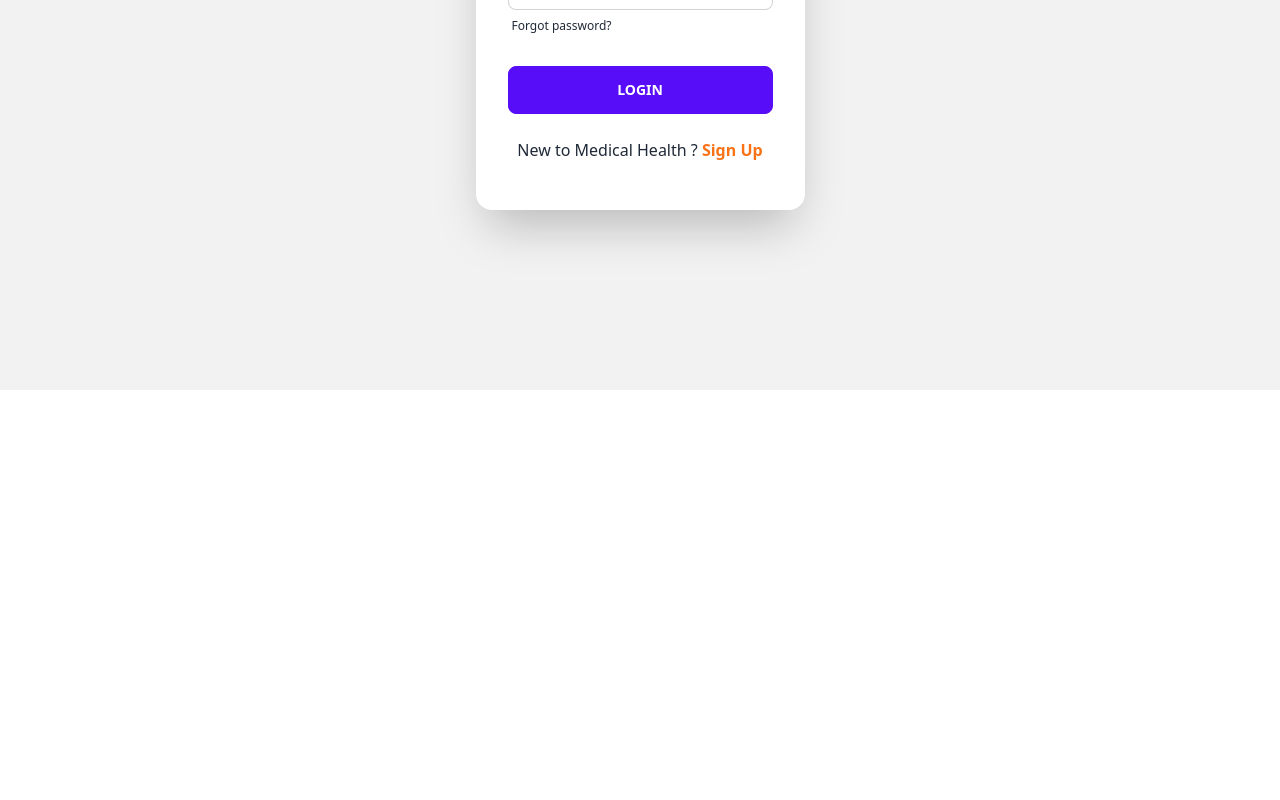
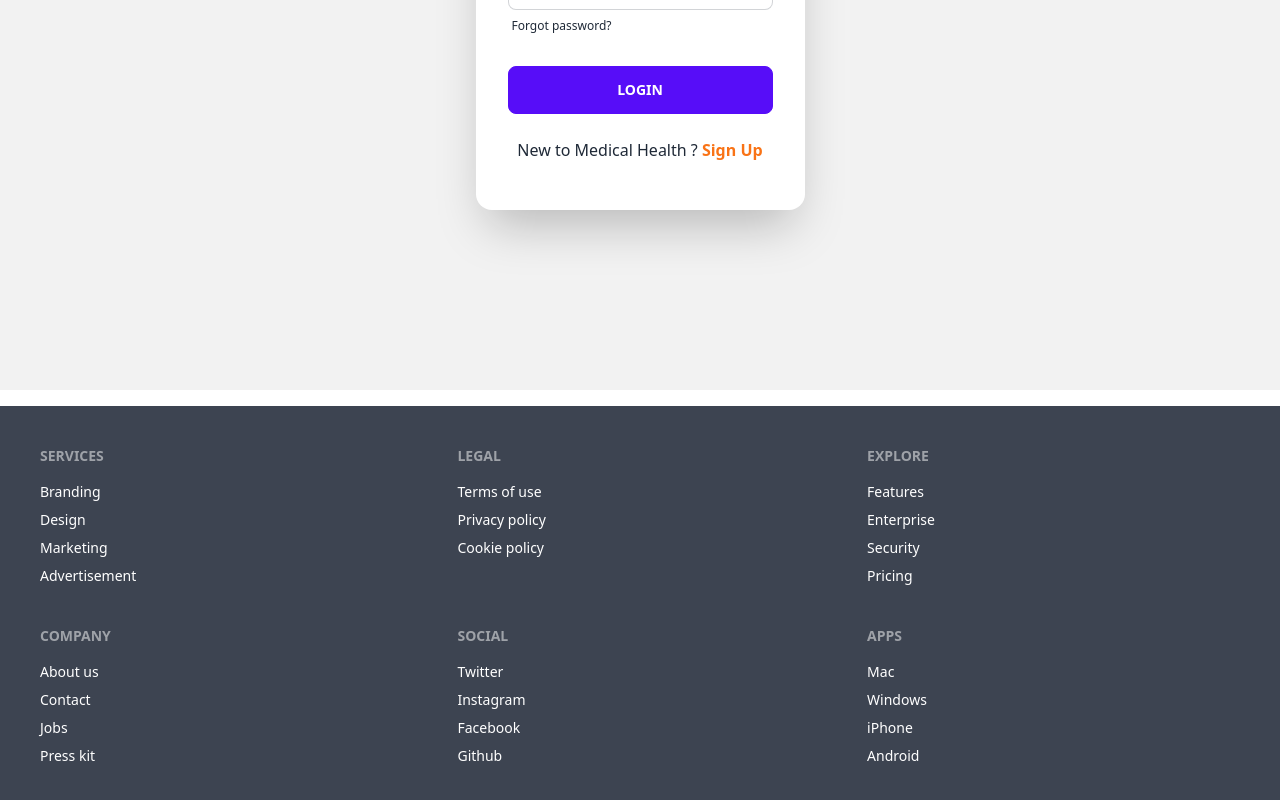
Before and after one commit to sabuj0143/Doctor-Client, a React (Vite) app: page /login in a window 1280 px wide. Shown: the part 510-1310 px from the top of the page. Before the commit the page ends 900 px from the top, so only its background shows below. Built offline with nearby package versions, Linux system fonts and the light colour scheme; no server answers.

Commit message:
Some more added

```diff
--- a/src/Layout/Main.jsx
+++ b/src/Layout/Main.jsx
@@ -1,11 +1,13 @@
 import { Outlet } from "react-router-dom";
 import Navbar from "../components/Home/Navbar/Navbar";
+import Footer from "../components/Home/Footer/Footer";
 
 const Main = () => {
     return (
         <div className="w-full mx-auto">
             <Navbar></Navbar>
            <Outlet></Outlet>
+           <Footer></Footer>
         </div>
     );
 };
--- a/src/components/Booking/Booking.jsx
+++ b/src/components/Booking/Booking.jsx
@@ -1,11 +1,15 @@
+import { useContext } from "react";
 import { useLoaderData } from "react-router-dom";
 import Swal from "sweetalert2";
+import { AuthContext } from "../../Providers/AuthProvider";
 
 const Booking = () => {
     const service = useLoaderData();
     const { name, price, _id, img } = service;
+    const {user} = useContext(AuthContext)
 
     const handleAddBook = event => {
+
         event.preventDefault();
 
         const form = event.target;
@@ -15,7 +19,7 @@
         const date = form.date.value;
         const amount = form.amount.value;
         const doctor = form.doctor.value;
-        console.log(name, email, phone, amount, doctor, date);
+        // console.log(name, email, phone, amount, doctor, date);
         const book = {
             userName: name,
             email: email,
@@ -26,7 +30,7 @@
             bookId: _id,
             doctorName: doctor,
         }
-        console.log(book);
+        // console.log(book);
         fetch('http://localhost:5000/booking', {
             method: 'POST',
             headers: {
@@ -64,7 +68,7 @@
                         <label className="label">
                             <span className="label-text">Email</span>
                         </label>
-                        <input type="email" name="email" placeholder="Enter your email" className="input input-bordered" />
+                        <input type="email" name="email" defaultValue={user?.email} placeholder="Enter your email" className="input input-bordered" />
                     </div>
                     <div className="form-control">
                         <label className="label">
--- a/src/components/Booking/Bookings.jsx
+++ b/src/components/Booking/Bookings.jsx
@@ -1,4 +1,19 @@
+import { useContext, useEffect, useState } from "react";
+import { AuthContext } from "../../Providers/AuthProvider";
+
 const Bookings = () => {
+
+    const { user } = useContext(AuthContext);
+    const [bookings, setBookings] = useState([]);
+
+    const url = `http://localhost:5000/bookings?email=${user.email}`
+
+    useEffect(() => {
+        fetch(url)
+            .then(res => res.json())
+            .then(data => console.log(data))
+    }, [])
+
     return (
         <div>
             <h3>This is My Bookings</h3>
--- /dev/null
+++ b/src/components/Home/Footer/Footer.jsx
@@ -0,0 +1,53 @@
+
+
+const Footer = () => {
+    return (
+        <div className="mt-4">
+            <footer className="footer grid-rows-2 p-10 bg-neutral text-neutral-content">
+                <div>
+                    <span className="footer-title">Services</span>
+                    <a className="link link-hover">Branding</a>
+                    <a className="link link-hover">Design</a>
+                    <a className="link link-hover">Marketing</a>
+                    <a className="link link-hover">Advertisement</a>
+                </div>
+                <div>
+                    <span className="footer-title">Company</span>
+                    <a className="link link-hover">About us</a>
+                    <a className="link link-hover">Contact</a>
+                    <a className="link link-hover">Jobs</a>
+                    <a className="link link-hover">Press kit</a>
+                </div>
+                <div>
+                    <span className="footer-title">Legal</span>
+                    <a className="link link-hover">Terms of use</a>
+                    <a className="link link-hover">Privacy policy</a>
+                    <a className="link link-hover">Cookie policy</a>
+                </div>
+                <div>
+                    <span className="footer-title">Social</span>
+                    <a className="link link-hover">Twitter</a>
+                    <a className="link link-hover">Instagram</a>
+                    <a className="link link-hover">Facebook</a>
+                    <a className="link link-hover">Github</a>
+                </div>
+                <div>
+                    <span className="footer-title">Explore</span>
+                    <a className="link link-hover">Features</a>
+                    <a className="link link-hover">Enterprise</a>
+                    <a className="link link-hover">Security</a>
+                    <a className="link link-hover">Pricing</a>
+                </div>
+                <div>
+                    <span className="footer-title">Apps</span>
+                    <a className="link link-hover">Mac</a>
+                    <a className="link link-hover">Windows</a>
+                    <a className="link link-hover">iPhone</a>
+                    <a className="link link-hover">Android</a>
+                </div>
+            </footer>
+        </div>
+    );
+};
+
+export default Footer;
```
